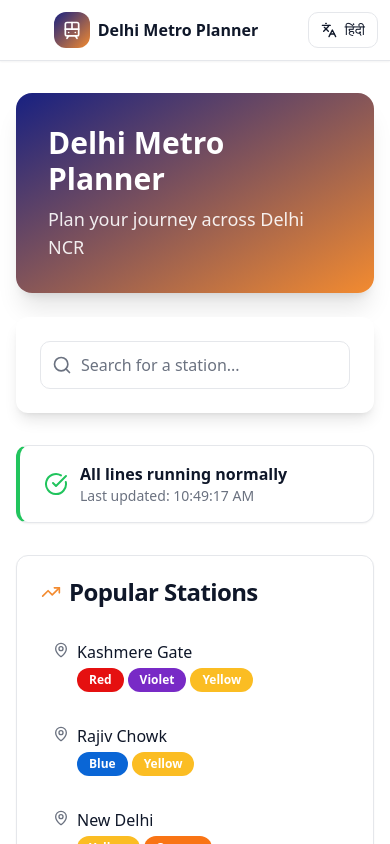
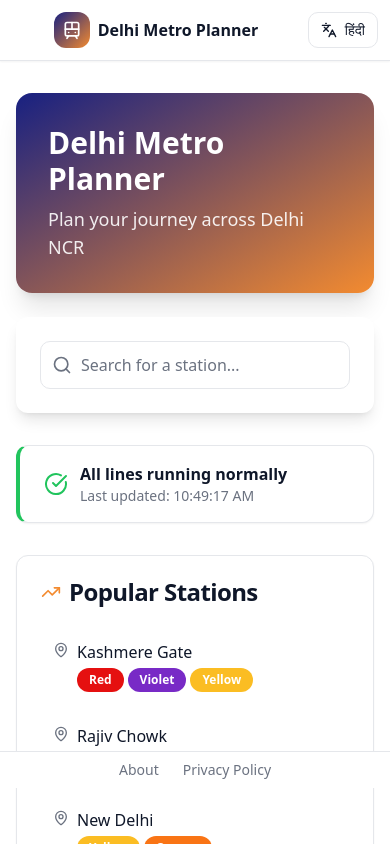
Before and after one commit to amitkariya383/metro-pathfinder-delhi, a React (Vite) app: page / in a window 390 px wide. Shown: the top 844 px of the page. Built offline with nearby package versions, Linux system fonts and the light colour scheme; the HTML template or start-up script is replaced by a standard one.

Commit message:
Changes
Co-authored-by: amitkariya383 <228905976+amitkariya383@users.noreply.github.com>

```diff
--- a/src/components/Layout.tsx
+++ b/src/components/Layout.tsx
@@ -49,8 +49,8 @@ export function Layout({ children }: LayoutProps) {
         {children}
       </main>
 
-      {/* Mobile Footer Links */}
-      <div className="md:hidden border-t bg-card px-4 py-3">
+      {/* Mobile Footer Links - Fixed above bottom nav */}
+      <div className="md:hidden fixed bottom-[56px] left-0 right-0 z-50 border-t bg-card px-4 py-2">
         <div className="flex justify-center gap-6 text-sm">
           <Link
             to="/about"
```
